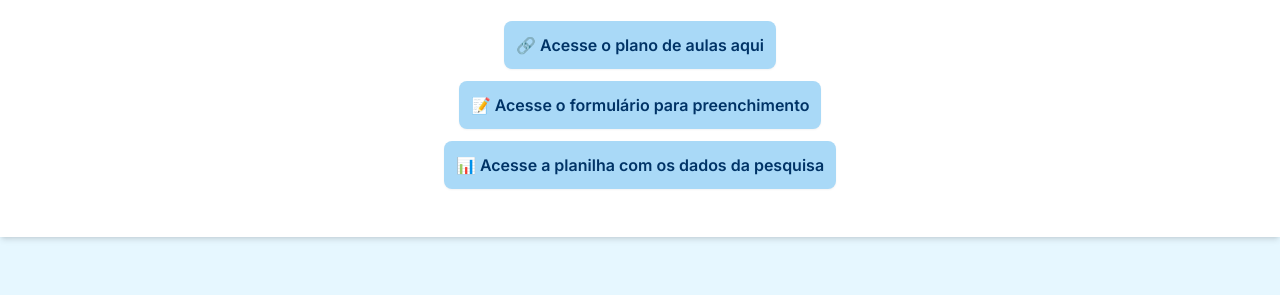
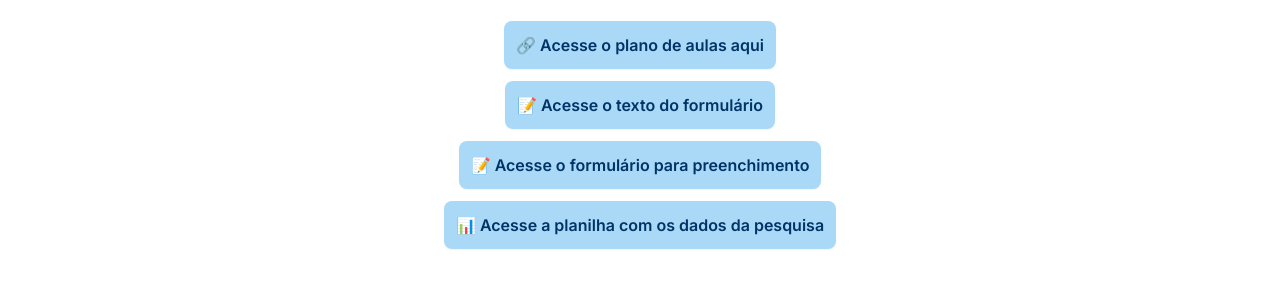
Before and after one commit to raphaelmieux/raphaelmieux.github.io, a plain HTML site: page index.html in a window 1280 px wide. Shown: the part 243-538 px from the top of the page. Drawn offline with nearby package versions, Linux system fonts and the light colour scheme.

Commit message:
Update index.html

```diff
--- a/index.html
+++ b/index.html
@@ -60,6 +60,11 @@
             <div class="p-3 bg-[#A9D9F7] rounded-lg inline-block shadow-sm">
                 <a href="https://docs.google.com/document/d/1rbOW_HQiQlDTBzyhxrYhuCbAAM9kaMYvukdT3JY1EYI/edit?usp=sharing" target="_blank" class="text-[#003366] font-semibold text-md hover:underline">
                     🔗 Acesse o plano de aulas aqui
+                </a>
+            </div>
+            <div class="p-3 bg-[#A9D9F7] rounded-lg inline-block shadow-sm">
+                <a href="https://docs.google.com/document/d/1Z_u8d1OarTFt3faPklsIzVOQuv-Egze2kvc9B5kvO_c/edit?usp=sharing" target="_blank" class="text-[#003366] font-semibold text-md hover:underline">
+                    📝 Acesse o texto do formulário
                 </a>
             </div>
             <div class="p-3 bg-[#A9D9F7] rounded-lg inline-block shadow-sm">
```
